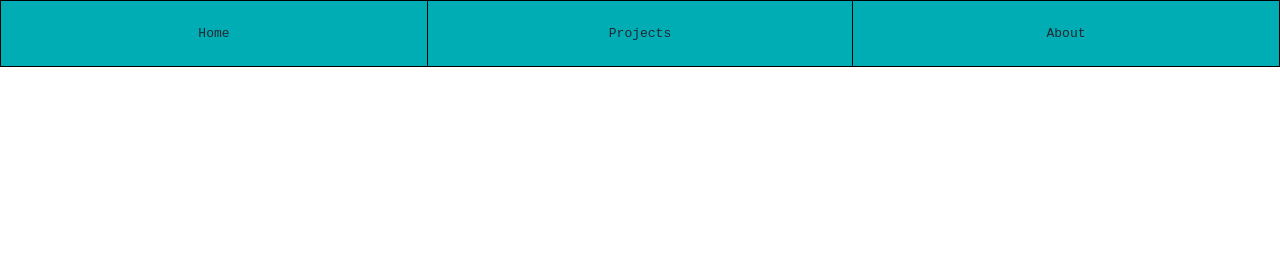
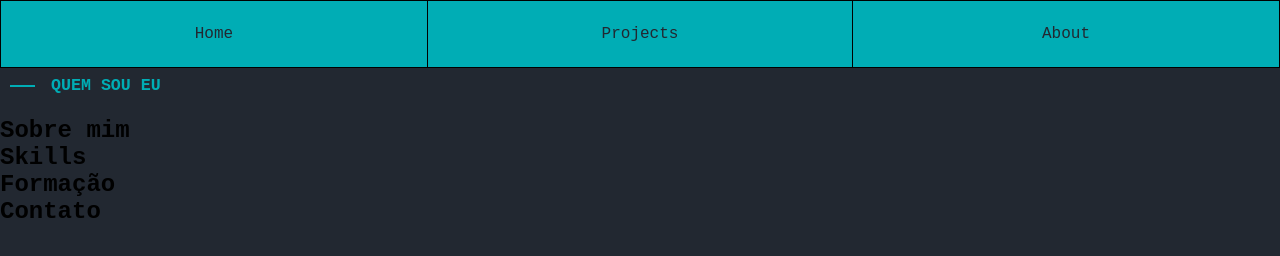
Before and after one commit to MateusMunhoz/portfolioOnline, a website: page about.html in a window 1280 px wide. Drawn offline with Linux system fonts and the light colour scheme.

Commit message:
feat: about page structure creation
-Separated the about page in sections: perfil, sobre mim, skills, formacao and contatos

-Created the profile container structure with planned avatar and informations.

```diff
--- a/about.html
+++ b/about.html
@@ -5,7 +5,7 @@
     <meta charset="UTF-8">
     <title>Title</title>
 </head>
-<body>
+<body class="aboutBody">
 
     <header>
         <div class="navMenu">
@@ -16,6 +16,28 @@
             </ul>
         </div>
     </header>
+    <div class="perfil">
+        <h2 class="quemSou">QUEM SOU EU</h2>
+        <div class="profileContainer">
+            <div class="avatarProfile">
 
+            </div>
+            <div class="profileInfo">
+
+            </div>
+        </div>
+    </div>
+    <div class="sobreMim">
+        <h2>Sobre mim</h2>
+    </div>
+    <div class="skillsAbout">
+        <h2>Skills</h2>
+    </div>
+    <div class="formacao">
+        <h2>Formação</h2>
+    </div>
+    <div class="contato">
+        <h2>Contato</h2>
+    </div>
 </body>
 </html>
--- a/styleMain.css
+++ b/styleMain.css
@@ -10,6 +10,7 @@
     display: flex;
     margin: 0;
     padding: 0;
+
 }
 
 .titleNav {
@@ -31,6 +32,7 @@
     width: 100vw;
     border: black solid 1px;
     background-color: #00ADB5;
+
 }
 
 .navBarHor li a {
@@ -38,8 +40,10 @@
     display: block;
     text-decoration: none;
     transition-duration: 0.5s;
-    font-size: small;
+    font-size: clamp(0.8rem, 1.0rem, 1.2rem);;
     color: #222831;
+    line-height: 1;
+
 }
 
 a:visited {
@@ -134,7 +138,7 @@ a:visited {
 
 .styling {
     position: absolute;
-    right: 55.5rem;
+    right: 2.5rem;
     top: 50%;
     color: #222831;
     line-height: 1;
@@ -176,7 +180,6 @@ a:visited {
     text-decoration: none;
     transition-duration: 0.7s;
 
-
     opacity: 0;
     animation: slideUpFull 1s ease-out 1s forwards;
 }
@@ -210,7 +213,6 @@ a:visited {
     visibility: hidden;
     padding: 0;
     width: 100%;
-
 }
 
 .listaProjetos li{
@@ -226,12 +228,12 @@ a:visited {
     color: #EEEEEE;
     text-decoration: none;
     transition-duration: 0.3s;
+    opacity: 0.8;
 }
 
 .listaProjetos li a:hover{
     color: black;
     background-color: white;
-
     transition-duration: 1s;
 }
 
@@ -241,6 +243,39 @@ a:visited {
     transition-duration: 1.0s;
 
 }
+
+.skills{
+    position: relative;
+    background-color: #EEEEEE;
+
+}
+
+.quemSou {
+    font-size: clamp(0.7rem, 1.3vw, 1.2rem);
+    display: flex;
+    line-height: 1;
+    align-items: center;
+    color: #00ADB5;
+    gap: 1rem;
+    margin-bottom: 0.75rem;
+}
+
+.quemSou::before {
+    content: "";
+    display: block;
+    height: 2px;
+    width: 25px;
+    background-color: #00ADB5;
+}
+
+.perfil{
+    padding: 10px;
+}
+
+.aboutBody{
+    background-color: #222831;
+}
+
 
 @keyframes slideUpFull {
     from {
```
Also changed, not shown: home.html (+5 -0 lines). Lines whose indentation alone changed are shown as unchanged.
